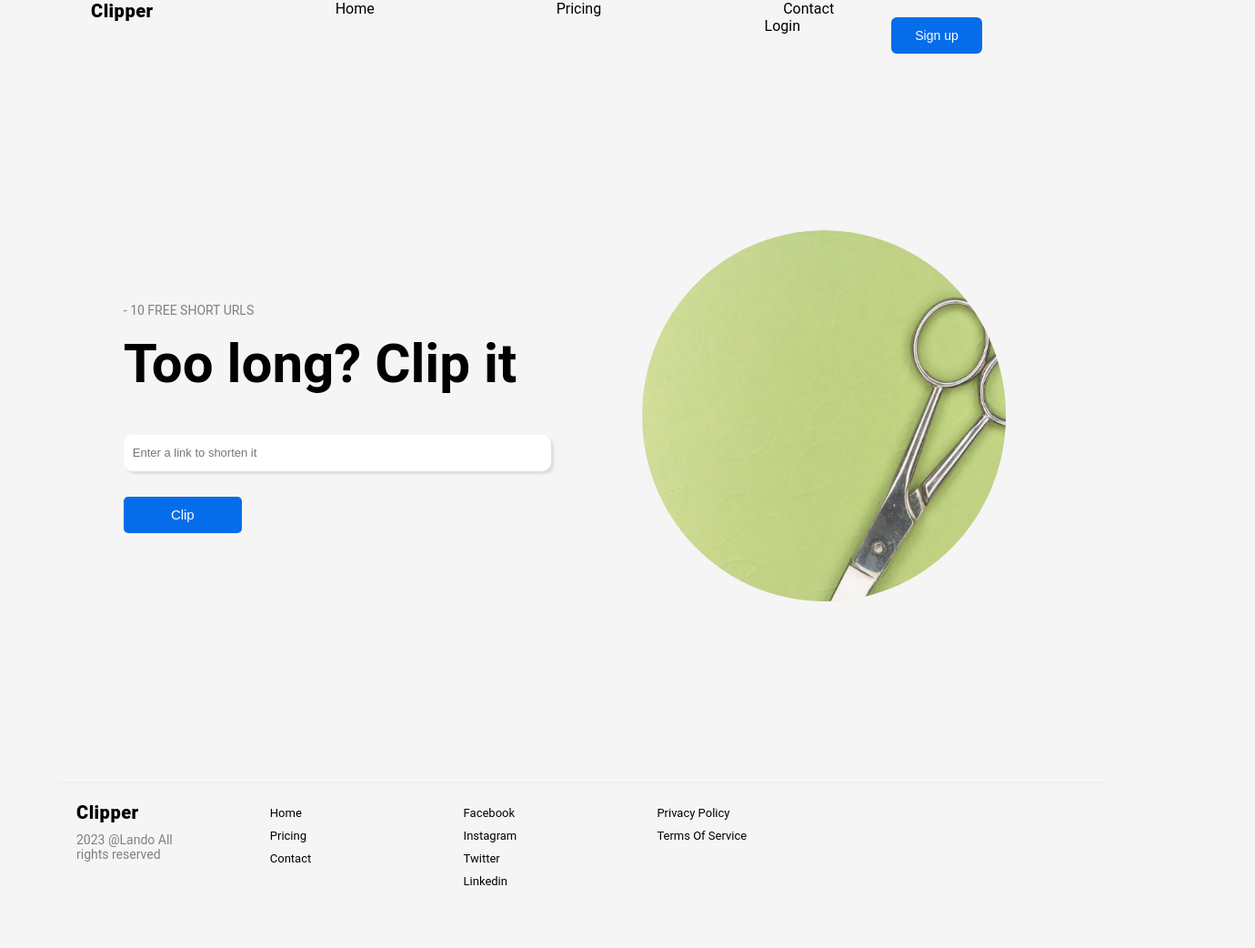
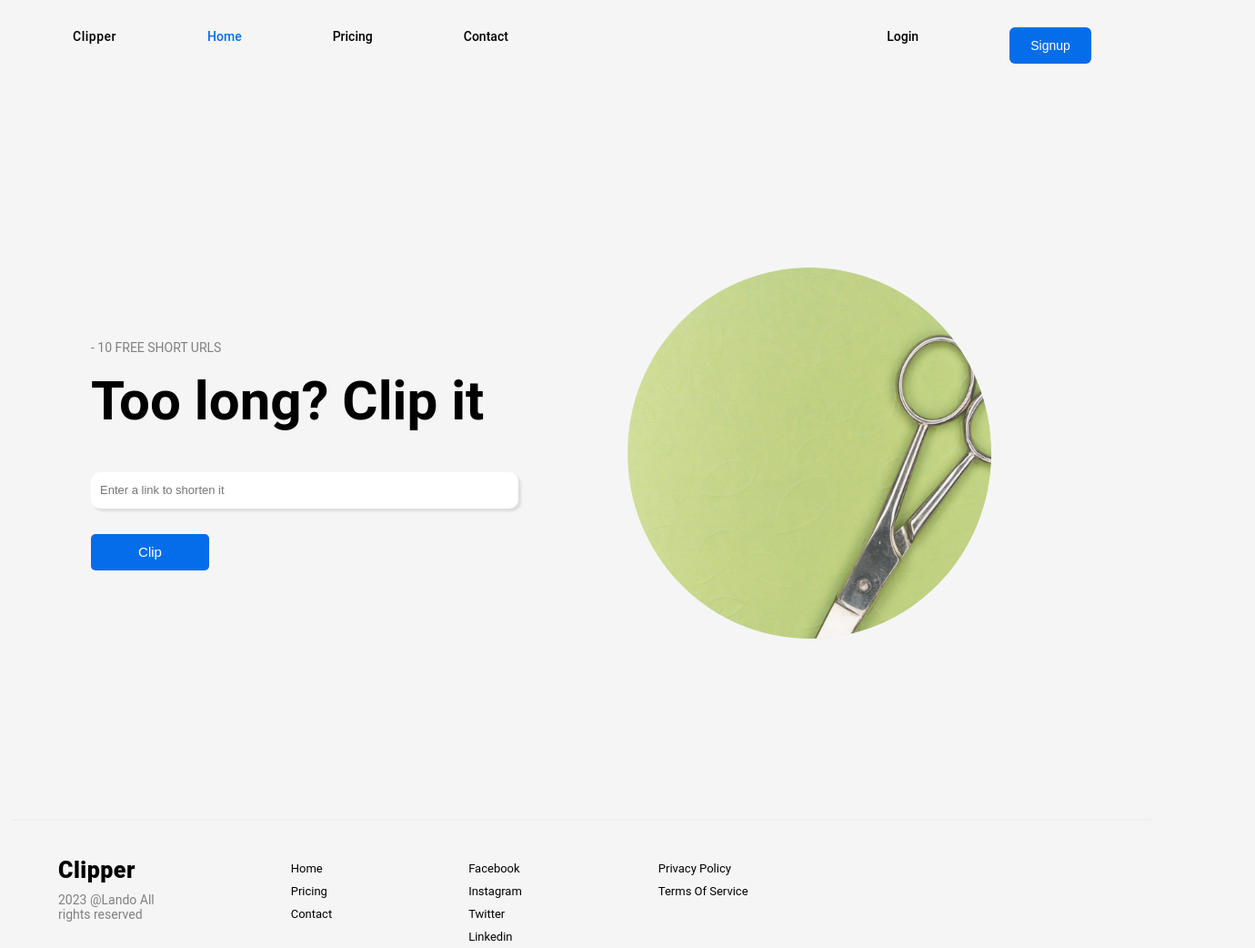
Before and after one commit to igbominadeveloper/clip-it-template, a plain HTML site: page index.html in a window 1280 px wide. Shown: the whole page at 91% size, 1380 px wide, since content can reach past the window. Before the commit the page ends 1001 px from the top, so only its background shows below. Drawn offline with Linux system fonts and the light colour scheme.

Commit message:
Made contents more centered

```diff
--- a/index.html
+++ b/index.html
@@ -13,16 +13,26 @@
     " />
   </head>
   <body>
+    <div class="flex">
       <div>
         <nav class="topnav">
-        <ul>
-          <li><a href="" class="bold-nav">Clipper</a></li>
-          <li><a href="" class="active">Home</a></li>
+          <ul class="flex">
+            <li><a href="" class="bold">Clipper</a></li>
+            <li><a href="" class="active navs">Home</a></li>
             <li><a href="">Pricing</a></li>
             <li><a href="">Contact</a></li>
-          <li class="push"><button class="sign-up-button">Sign up</button><a href=""></a></li>
-          <li class="push"><a href="">Login</a></li>
           </ul>
+        </nav>
+      </div>
+      <div>
+        <nav class="topnav">
+          <ul class="flex navs">
+            <li class=""><a href="">Login</a></li>
+            <li class=""><a href=""><button class="sign-up-button">Signup</button></a></li>
+          </ul>
+        </nav>
+      </div>
+
       </nav>
     </div>
 
@@ -43,16 +53,17 @@
     <hr>
 
     <footer>
-      <div class="column left" >
-        <h3 class="bold-nav">Clipper</h3>
+      <div class="parent-footer">
+        <div>
+          <h3 class="bold">Clipper</h3>
           <p class="footer-paragraph">2023 @Lando All <br/> rights reserved</p>
         </div>
-      <div class="column right">
+        <div>
           <li class="footer-list"><a>Home</a></li>
           <li class="footer-list"><a>Pricing</a></li>
           <li class="footer-list"><a>Contact</a></li>
         </div>
-      <div class="column middle">
+        <div>
           <li class="footer-list"><a>Facebook</a></li>
           <li class="footer-list"><a>Instagram</a></li>
           <li class="footer-list"><a>Twitter</a></li>
@@ -63,6 +74,8 @@
           <li class="footer-list"><a>Privacy Policy</a></li>
           <li class="footer-list"><a>Terms Of Service</a></li>
         </div>
+      </div>
+
     </footer>
   </body>
 </html>
--- a/style.css
+++ b/style.css
@@ -7,38 +7,35 @@
 body{
     font-family: 'Roboto', sans-serif;
     background-color: #f5f5f5;
-    margin: 0 auto;
 }
 
-a:hover{
+.topnav a:hover{
     color: rgb(49, 91, 165);
-    transition: all 0.3s ease;
-}
-
-.top-nav{
-    overflow: hidden;
+    cursor: pointer;
 }
 
 .topnav a{
-    float: left;
     text-decoration: none;
     color: black;
-    margin: 0 100px;
     cursor: pointer;
+    margin: 0 50px;
+    font-size: 14px;
+    font-weight: 500;
 }
 
-.push{
-    float: right;
-}
-
-.bold-nav{
-    font-size: 20px;
+.bold{
+    font-size: 25px;
     font-weight:800;
     letter-spacing: 0.5px;
 }
 
-.active{
+.topnav .active{
     color: rgb(6, 109, 234);
+}
+
+
+ul{
+ margin:30px;
 }
 
 h1{
@@ -48,11 +45,11 @@ h1{
 
 .second-div{
     display: flex;
-    justify-content: center;
     align-items: center;
     height: 100vh;
-    gap: 100px;
-    width: 97%;
+    gap: 120px;
+    width: 100%;
+    margin-left: 100px;
 }
 
 .scissors-image{
@@ -75,11 +72,10 @@ input{
     color: white;
     height:40px;
     border-radius: 6px;
-    width: 100px;
+    width: 90px;
     border: 0;
     font-size: 14px;
     background-color: rgb(6, 109, 234);
-    margin-left: 0;
 }
 
 .clip-button{
@@ -97,6 +93,18 @@ button:hover{
     cursor: pointer;
 }
 
+.flex{
+    display: flex;
+    justify-content: space-between;
+
+}
+
+.parent-footer{
+    display: flex;
+    gap: 150px;
+    margin-top: 40px;
+}
+
 p{
     color: grey;
     font-weight:400;
@@ -106,7 +114,7 @@ p{
 
 hr{
     background-color:rgb(98, 97, 97);
-    width: 90%;
+    width: 98%;
     margin: 0 auto;
     border-style:groove;
 }
@@ -126,10 +134,6 @@ footer{
     width: 90%;
 }
 
-.column {
-    float: left;
-    margin: 20px;
-}
 
 .left, .right, .middle,.last{
     width: 15%;
```
Lines whose indentation alone changed are shown as unchanged.
